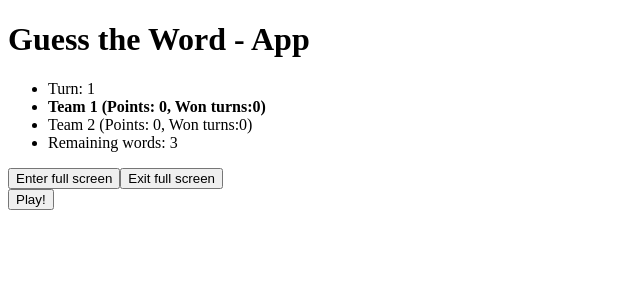
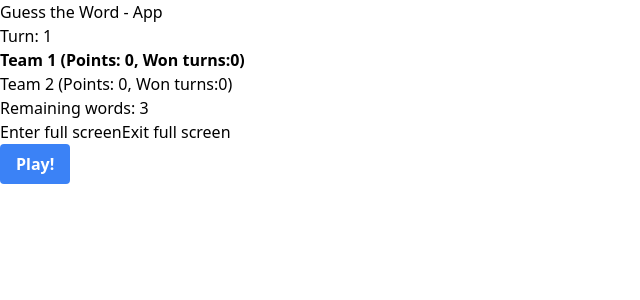
Before and after one commit to em-jose/guess-the-word, a React (Vite) app: page / in a window 1280 px wide. Shown: the top 300 px of the page, without its empty margins (0-640 px from the left). Built offline with nearby package versions, Linux system fonts and the light colour scheme.

Commit message:
chore: install TailwindCSS

```diff
--- a/package.json
+++ b/package.json
@@ -17,10 +17,13 @@
     "@types/react": "^18.2.43",
     "@types/react-dom": "^18.2.17",
     "@vitejs/plugin-react": "^4.2.1",
+    "autoprefixer": "^10.4.17",
     "eslint": "^8.55.0",
     "eslint-plugin-react": "^7.33.2",
     "eslint-plugin-react-hooks": "^4.6.0",
     "eslint-plugin-react-refresh": "^0.4.5",
+    "postcss": "^8.4.35",
+    "tailwindcss": "^3.4.1",
     "vite": "^5.0.8"
   }
 }
--- /dev/null
+++ b/postcss.config.js
@@ -0,0 +1,6 @@
+export default {
+    plugins: {
+        tailwindcss: {},
+        autoprefixer: {},
+    },
+};
--- a/src/components/GuessTheWord.jsx
+++ b/src/components/GuessTheWord.jsx
@@ -192,9 +192,8 @@ export const GuessTheWord = () => {
 
     return (
         <>
-            <h1>Guess the Word - App</h1>
-
             <header>
+                <h1>Guess the Word - App</h1>
                 <GameInfo
                     currentTurn={currentTurn}
                     teams={teams}
@@ -231,7 +230,12 @@ export const GuessTheWord = () => {
                             </div>
                         ) : (
                             <div>
-                                <button onClick={initGame}>Play!</button>
+                                <button
+                                    className="bg-blue-500 hover:bg-blue-700 text-white font-bold py-2 px-4 rounded"
+                                    onClick={initGame}
+                                >
+                                    Play!
+                                </button>
                             </div>
                         )}
                     </div>
--- a/src/index.css
+++ b/src/index.css
@@ -1,3 +1,7 @@
+@tailwind base;
+@tailwind components;
+@tailwind utilities;
+
 .current-team {
     font-weight: 700;
 }
--- /dev/null
+++ b/tailwind.config.js
@@ -0,0 +1,8 @@
+/** @type {import('tailwindcss').Config} */
+export default {
+    content: ["./index.html", "./src/**/*.{js,ts,jsx,tsx}"],
+    theme: {
+        extend: {},
+    },
+    plugins: [],
+};
```
Also changed, not shown: 1 other file (tests, documents, lock files or other folders).
